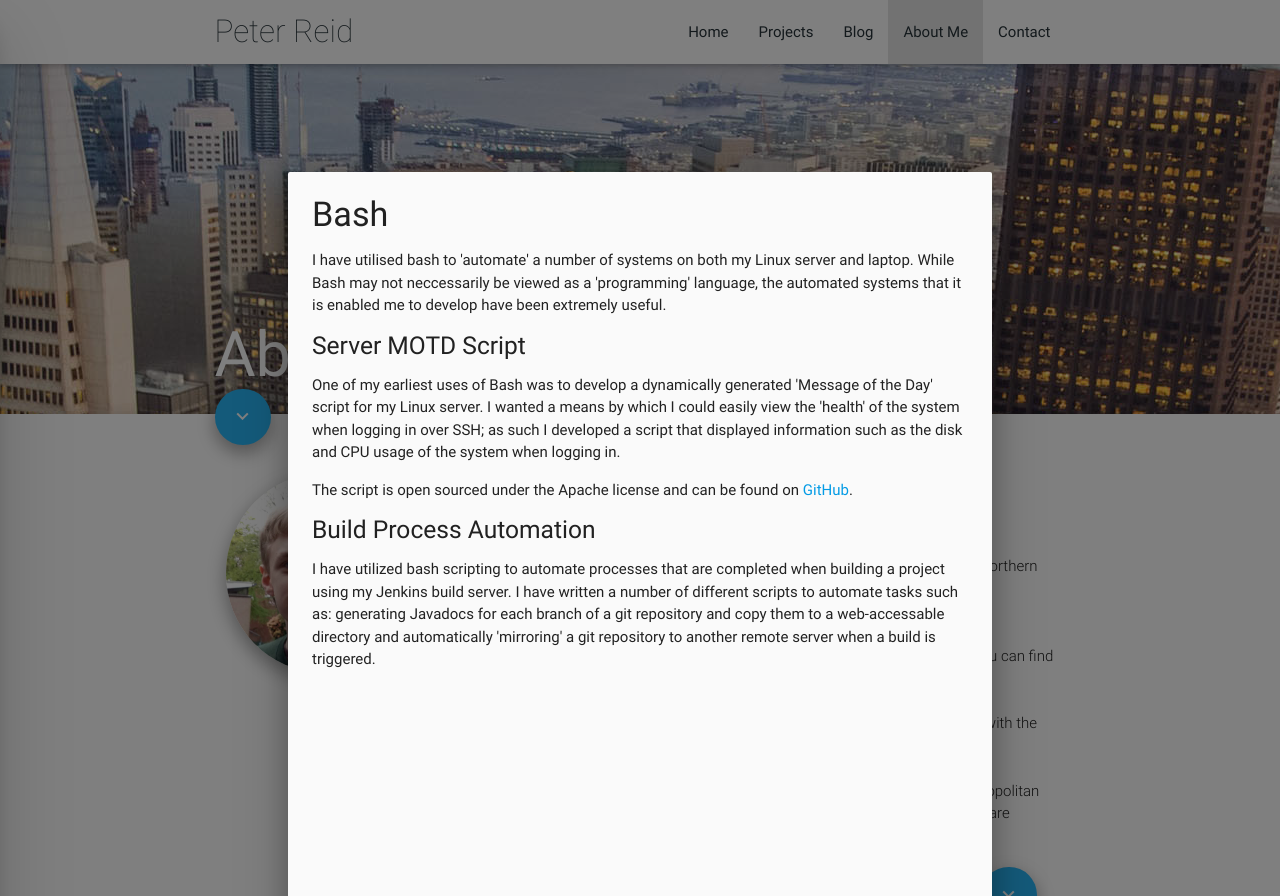
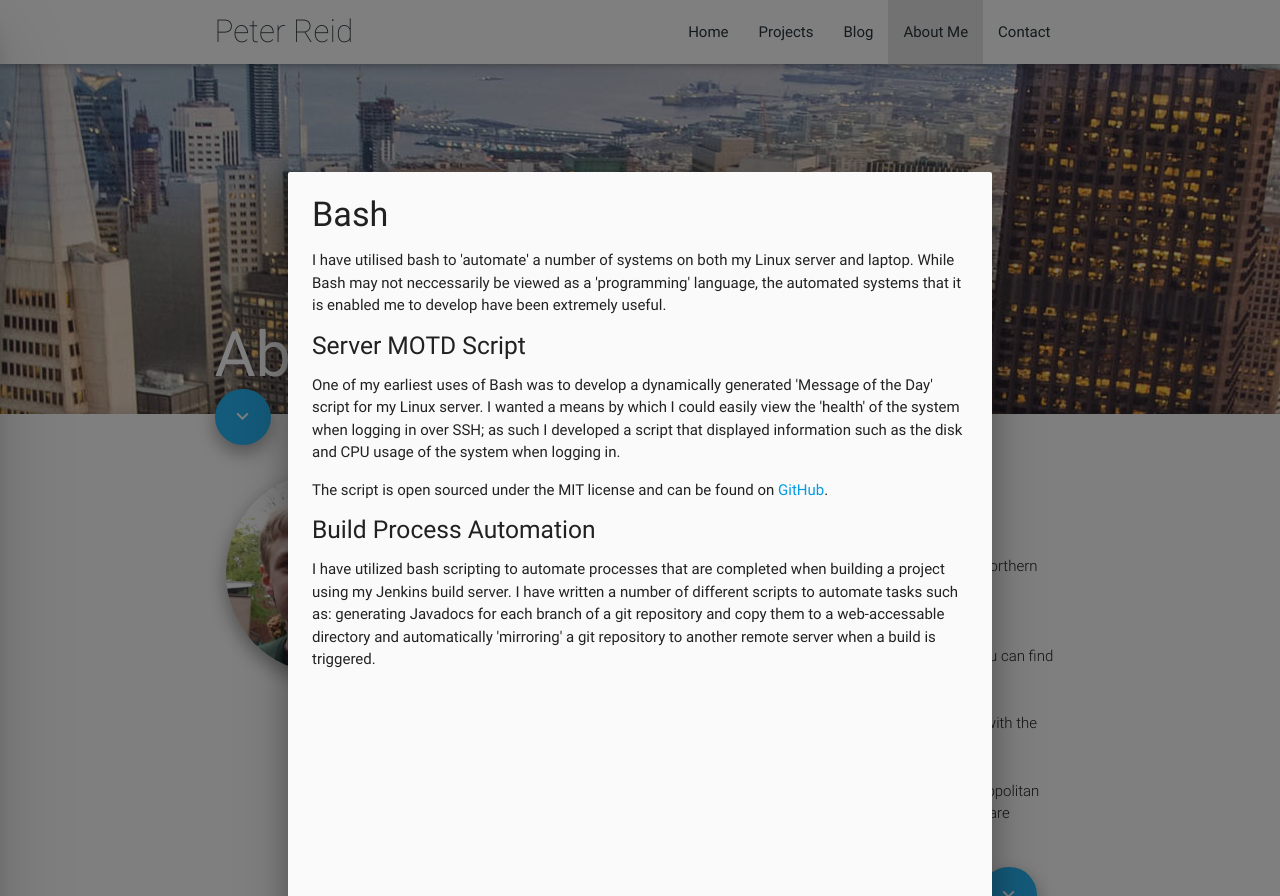
Before and after one commit to ReidWeb/ReidWeb.com, a PHP site: page /about in a window 1280 px wide, after a click on "• Bash". Shown: the top 896 px of the page. Run offline with PHP 8.4, Linux system fonts and the light colour scheme; some libraries are stand-ins or nearby versions.

Commit message:
corrected license of dynmotd

```diff
--- a/about/index.php
+++ b/about/index.php
@@ -108,7 +108,7 @@
                     <p>I have utilised bash to 'automate' a number of systems on both my Linux server and laptop. While Bash may not neccessarily be viewed as a 'programming' language, the automated systems that it is enabled me to develop have been extremely useful.</p>
                     <h5>Server MOTD Script</h5>
                     <p>One of my earliest uses of Bash was to develop a dynamically generated 'Message of the Day' script for my Linux server. I wanted a means by which I could easily view the 'health' of the system when logging in over SSH; as such I developed a script that displayed information such as the disk and CPU usage of the system when logging in.</p>
-                    <p>The script is open sourced under the Apache license and can be found on <a href="https://github.com/ReidWeb/linuxmotd" target="_blank">GitHub</a>.</p>
+                    <p>The script is open sourced under the MIT license and can be found on <a href="https://github.com/ReidWeb/linuxmotd" target="_blank">GitHub</a>.</p>
                     <h5>Build Process Automation</h5>
                     <p>I have utilized bash scripting to automate processes that are completed when building a project using my Jenkins build server. I have written a number of different scripts to automate tasks such as: generating Javadocs for each branch of a git repository and copy them to a web-accessable directory and automatically 'mirroring' a git repository to another remote server when a build is triggered.</p>
                 </div>
```
